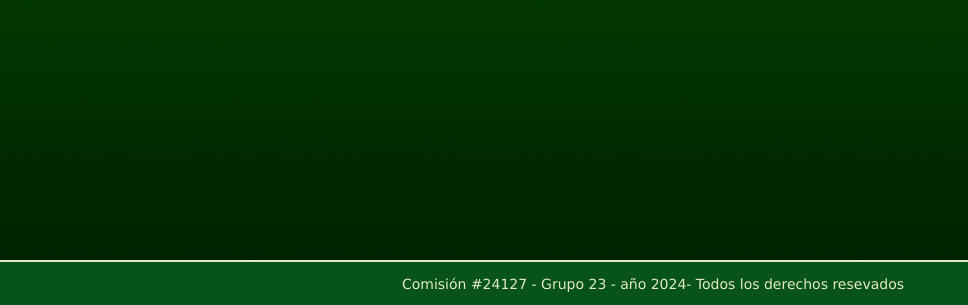
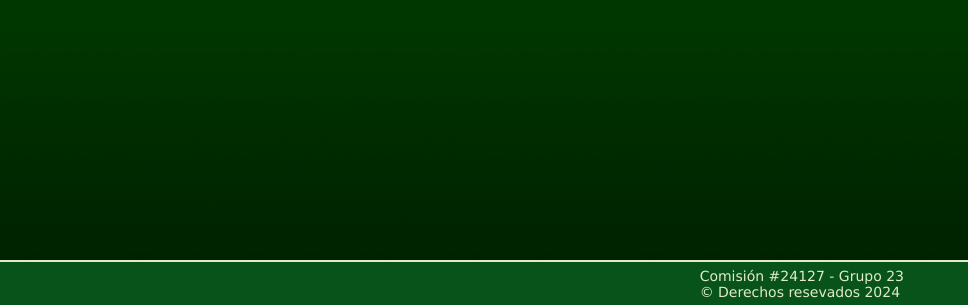
Before and after one commit to ingrid306/trabajogrupalno23, a plain HTML site: page links.html in a window 1280 px wide. Shown: the part 495-800 px from the top of the page, 312-1280 px from the left. Drawn offline with Linux system fonts and the light colour scheme.

Commit message:
Update links.html .

```diff
--- a/links.html
+++ b/links.html
@@ -89,12 +89,11 @@
     </ul>
 
     <div class="derechos">
-    <p> Comisión #24127 - Grupo 23 - año 2024- Todos los derechos resevados</p>
+      <p> Comisión #24127 - Grupo 23 <br> © Derechos resevados 2024</p>
       </div>
 
 
   </footer>
 
-
 </body>
 </html>
```
Lines whose indentation alone changed are shown as unchanged.
